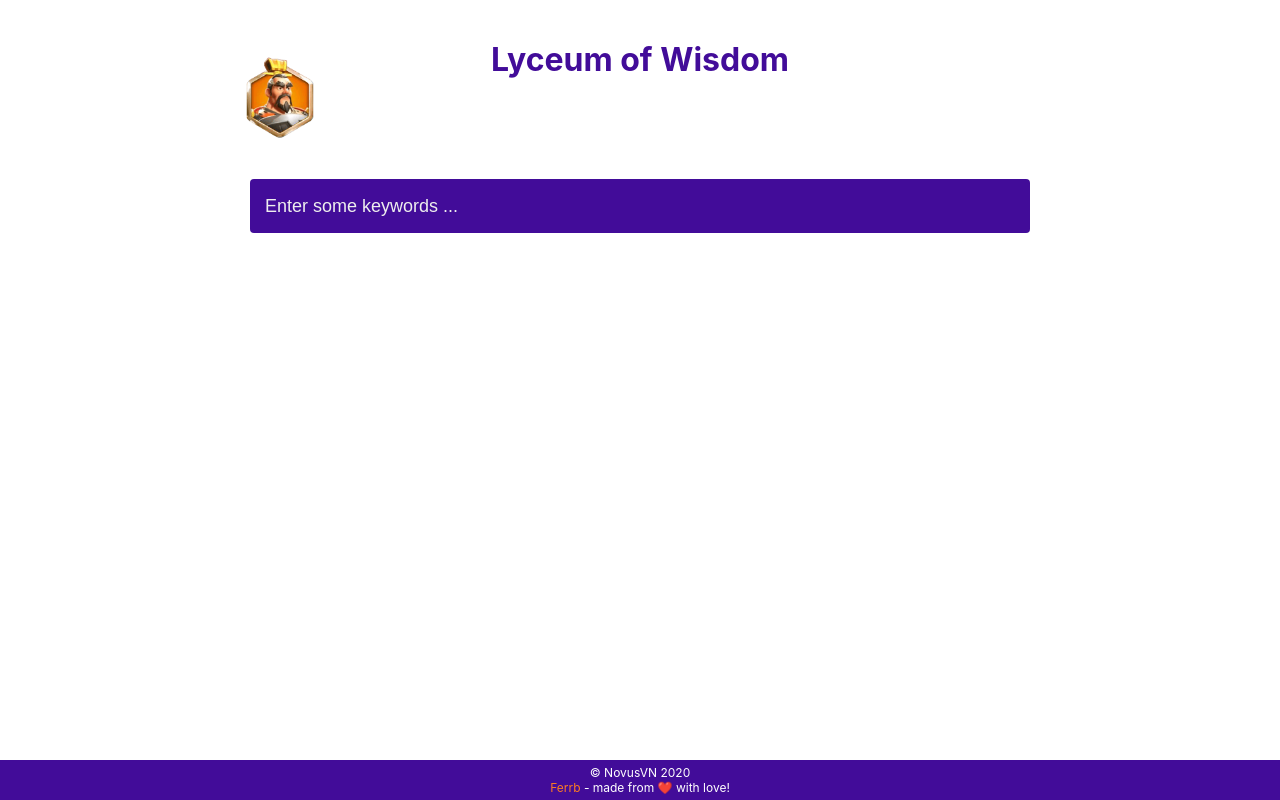
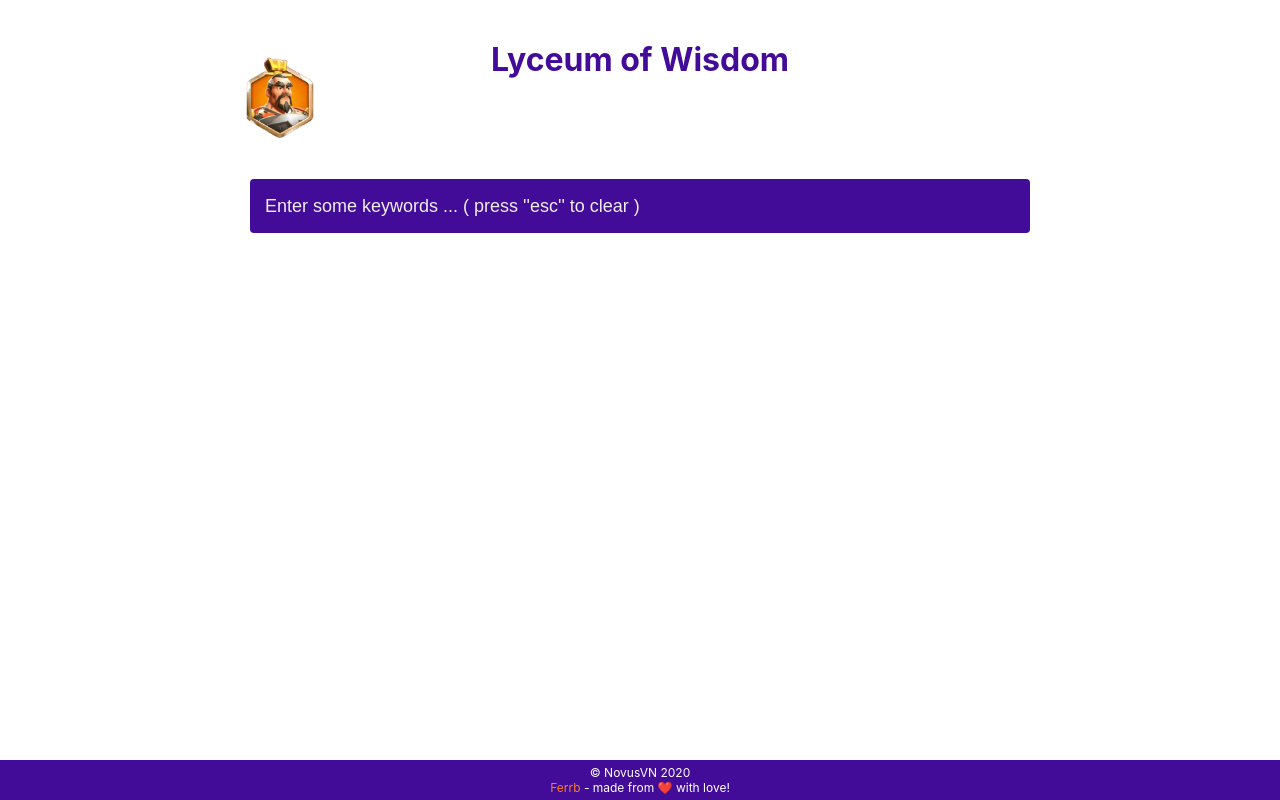
Before and after one commit to latiosthinh/rok, a React (Create React App) app in the folder client/: page / in a window 1280 px wide. Built offline with nearby package versions, Linux system fonts and the light colour scheme.

Commit message:
update result + clear state function

```diff
--- a/client/src/App.js
+++ b/client/src/App.js
@@ -1,16 +1,18 @@
-import { useState } from 'react';
+import { useState, useEffect } from 'react';
 import Input from './Input';
 import QaBlock from './QaBlock';
 const data = require( './lyceum-eng.json' );
 
 const App = () => {
 	const [ state, setState ] = useState( undefined );
+	const [ v, setV ] = useState( '' );
 
 	const inputHandler = e => {
 		const value = e.target.value.toLowerCase();
 
 		if ( '' === value ) {
 			setState( undefined );
+			setV( '' )
 		}
 		else {
 			setState(
@@ -21,15 +23,31 @@ const App = () => {
 					);
 				} )
 			)
+
+			setV( value )
 		}
 	}
+
+	useEffect(() => {
+		const handleEsc = event => {
+			if ( event.keyCode === 27 ) {
+				setV( '' );
+				setState( undefined );
+			}
+		};
+		window.addEventListener( 'keydown', handleEsc );
+
+		return () => {
+			window.removeEventListener( 'keydown', handleEsc );
+		};
+	}, []);
 
 	return (
 		<>
 			<img src="./heading.png" alt="lyceum rok" />
 			<div>
 				<h1>Lyceum of Wisdom</h1>
-				<Input update={ inputHandler } />
+				<Input value={ v } update={ inputHandler } />
 				<QaBlock items={ state } />
 			</div>
 		</>
--- a/client/src/Input.js
+++ b/client/src/Input.js
@@ -1,6 +1,10 @@
-const Input = ( { update } ) => {
+const Input = ( { value, update } ) => {
 	return (
-		<input className="lyceum-input" placeholder="Enter some keywords ..." type="text" onChange={ update } />
+		<input className="lyceum-input"
+				placeholder="Enter some keywords ... ( press ''esc'' to clear )"
+				type="text"
+				value={ value }
+				onChange={ update } />
 	)
 }
 
```
Also changed, not shown: client/src/lyceum-eng.json (+1 -1 lines).
